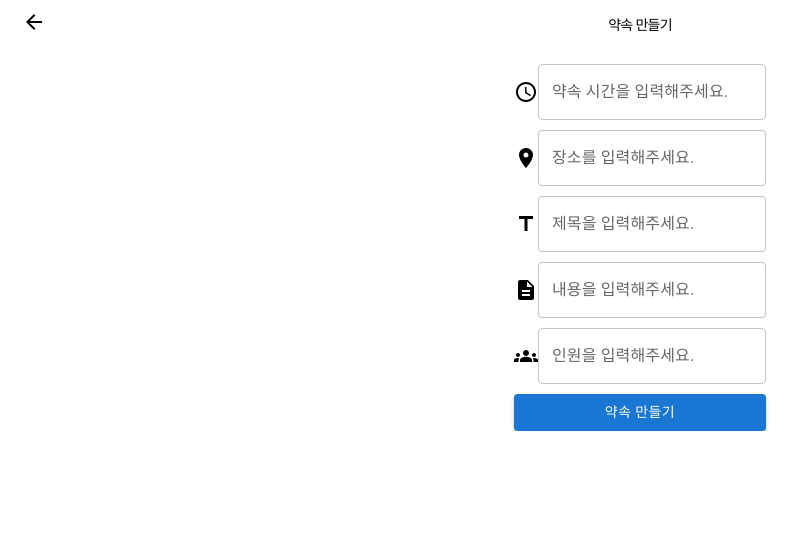
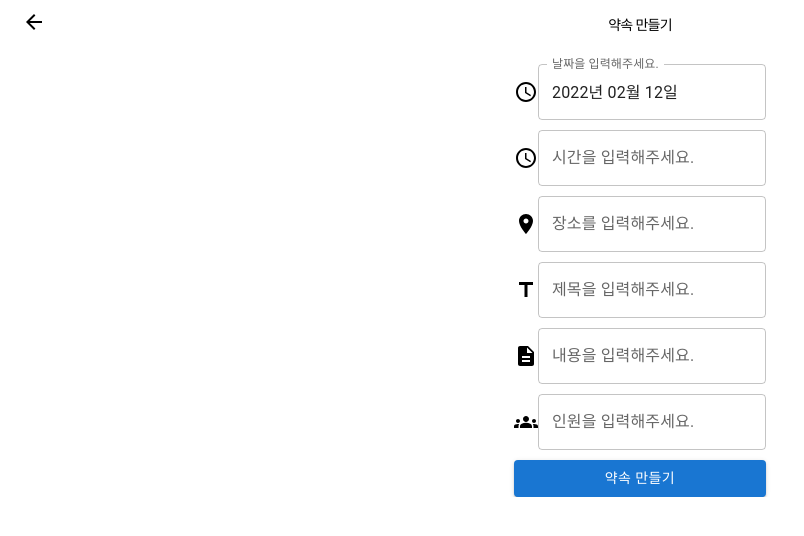
Before and after one commit to PromiseNFT/promise-web, a React (Create React App) app: page /createPromise in a window 1280 px wide. Shown: the top 536 px of the page, without its empty margins (0-804 px from the left). Built offline with nearby package versions, Linux system fonts and the light colour scheme.

Commit message:
✨ add calendar

```diff
--- a/package.json
+++ b/package.json
@@ -17,6 +17,7 @@
     "dotenv": "^16.0.0",
     "klip-sdk": "^2.0.1",
     "react": "^17.0.2",
+    "react-calendar": "^3.7.0",
     "react-dom": "^17.0.2",
     "react-hot-loader": "^4.12.21",
     "react-query": "^3.34.8",
@@ -38,6 +39,7 @@
     "@types/jest": "^27.4.0",
     "@types/node": "^16.11.24",
     "@types/react": "^17.0.39",
+    "@types/react-calendar": "^3.4.5",
     "@types/react-dom": "^17.0.11",
     "@typescript-eslint/eslint-plugin": "^4.15.2",
     "@typescript-eslint/parser": "^4.15.2",
--- a/src/components/PromiseForm/index.tsx
+++ b/src/components/PromiseForm/index.tsx
@@ -1,4 +1,4 @@
-import { Box, styled, TextField } from '@mui/material';
+import { Box, Modal, styled, SxProps, TextField } from '@mui/material';
 import {
   Place,
   AccessTime,
@@ -7,11 +7,36 @@ import {
   Description,
 } from '@mui/icons-material';
 import { useInputs } from '../../utils/hooks/useInputs';
-import { useEffect } from 'react';
+import { ChangeEvent, useEffect } from 'react';
 import { CreateButton } from './CreateButton';
 import { useHistory } from 'react-router-dom';
+import { useModal } from '../../utils/hooks/useModal';
+import Calendar from 'react-calendar';
+import { format } from 'date-fns';
 
-const initialInputs = {
+const style: SxProps = {
+  position: 'absolute',
+  top: '50%',
+  left: '50%',
+  transform: 'translate(-50%, -50%)',
+  width: 200,
+  bgcolor: 'background.paper',
+  border: '2px solid #000',
+  boxShadow: 24,
+  p: 4,
+};
+
+interface InputType {
+  date: Date;
+  time: string;
+  place: string;
+  title: string;
+  description: string;
+  peopleCount: string;
+}
+
+const initialInputs: InputType = {
+  date: new Date(),
   time: '',
   place: '',
   title: '',
@@ -21,6 +46,7 @@ const initialInputs = {
 
 export const PromiseFrom = (): JSX.Element => {
   const [input, setInput] = useInputs(initialInputs);
+  const { isOpen, handleOpen, handleClose } = useModal();
 
   const { goBack } = useHistory();
 
@@ -34,19 +60,31 @@ export const PromiseFrom = (): JSX.Element => {
     goBack();
   };
 
-  useEffect(() => {
-    console.log('input : ', input);
-  }, [input]);
+  const handleChangeText =
+    (key: keyof InputType) => (e: ChangeEvent<HTMLInputElement>) => {
+      setInput(key)(e.target.value);
+    };
 
   return (
     <>
       <InputWrapper>
         <AccessTime />
         <TextField
+          id='date'
+          value={format(input.date, 'yyyy년 MM월 dd일')}
+          onClick={handleOpen}
+          label='날짜을 입력해주세요.'
+          variant='outlined'
+        />
+      </InputWrapper>
+      <InputWrapper>
+        <AccessTime />
+        <TextField
           id='time'
           value={input.time}
-          onChange={setInput('time')}
-          label='약속 시간을 입력해주세요.'
+          onChange={handleChangeText('time')}
+          onClick={handleOpen}
+          label='시간을 입력해주세요.'
           variant='outlined'
         />
       </InputWrapper>
@@ -55,7 +93,7 @@ export const PromiseFrom = (): JSX.Element => {
         <TextField
           id='place'
           value={input.place}
-          onChange={setInput('place')}
+          onChange={handleChangeText('place')}
           label='장소를 입력해주세요.'
           variant='outlined'
         />
@@ -65,7 +103,7 @@ export const PromiseFrom = (): JSX.Element => {
         <TextField
           id='title'
           value={input.title}
-          onChange={setInput('title')}
+          onChange={handleChangeText('title')}
           label='제목을 입력해주세요.'
           variant='outlined'
         />
@@ -75,7 +113,7 @@ export const PromiseFrom = (): JSX.Element => {
         <TextField
           id='description'
           value={input.description}
-          onChange={setInput('description')}
+          onChange={handleChangeText('description')}
           label='내용을 입력해주세요.'
           variant='outlined'
         />
@@ -85,12 +123,28 @@ export const PromiseFrom = (): JSX.Element => {
         <TextField
           id='peopleCount'
           value={input.peopleCount}
-          onChange={setInput('peopleCount')}
+          onChange={handleChangeText('peopleCount')}
           label='인원을 입력해주세요.'
           variant='outlined'
         />
       </InputWrapper>
       <CreateButton onClick={handleClick} />
+      <Modal
+        open={isOpen}
+        onClose={handleClose}
+        aria-labelledby='modal-modal-title'
+        aria-describedby='modal-modal-description'
+      >
+        <Box sx={style}>
+          <Calendar
+            value={input.date}
+            onChange={(value: Date, event: ChangeEvent<HTMLInputElement>) => {
+              setInput('date')(value);
+              handleClose();
+            }}
+          />
+        </Box>
+      </Modal>
     </>
   );
 };
--- a/src/utils/hooks/useInputs.ts
+++ b/src/utils/hooks/useInputs.ts
@@ -1,15 +1,18 @@
-import { ChangeEvent, useCallback, useState } from 'react';
+import { useCallback, useState } from 'react';
 
 // eslint-disable-next-line @typescript-eslint/ban-types
 export function useInputs<T extends {}>(
   initialValues: T,
-): [T, (name: keyof T) => (text: ChangeEvent<HTMLInputElement>) => void] {
+): [T, (name: keyof T) => (value: string | Date) => void] {
   const [inputs, setInputs] = useState<T>(initialValues);
 
   const handleChange = useCallback(
-    (name: keyof T): ((text: ChangeEvent<HTMLInputElement>) => void) =>
-      (text: ChangeEvent<HTMLInputElement>): void =>
-        setInputs((state) => ({ ...state, [name]: text.target.value })),
+    (name: keyof T): ((value: string | Date) => void) =>
+      (value: string | Date): void =>
+        setInputs((state) => ({
+          ...state,
+          [name]: value,
+        })),
     [setInputs],
   );
 
```
Also changed, not shown: 1 other file (tests, documents, lock files or other folders).
